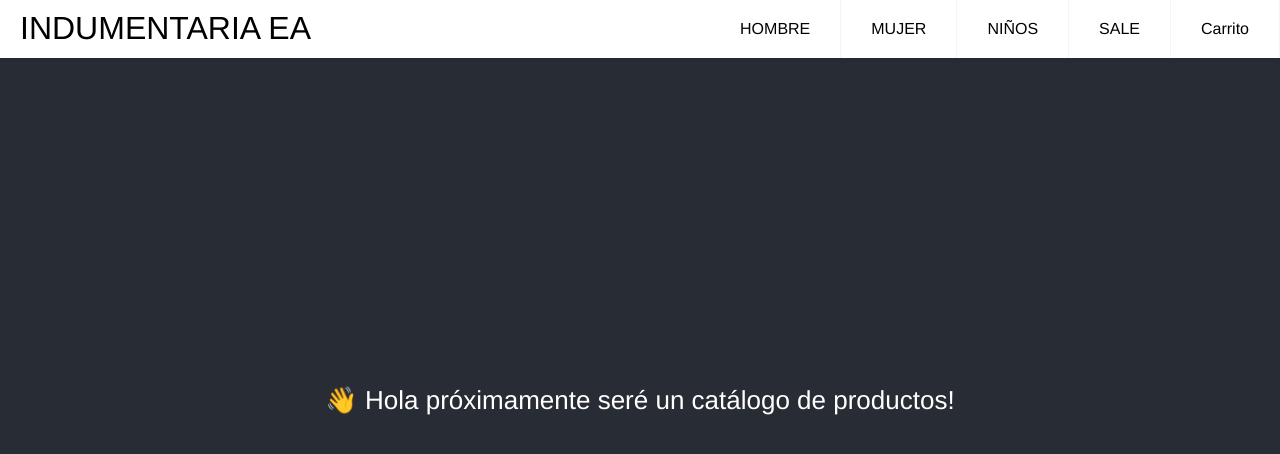
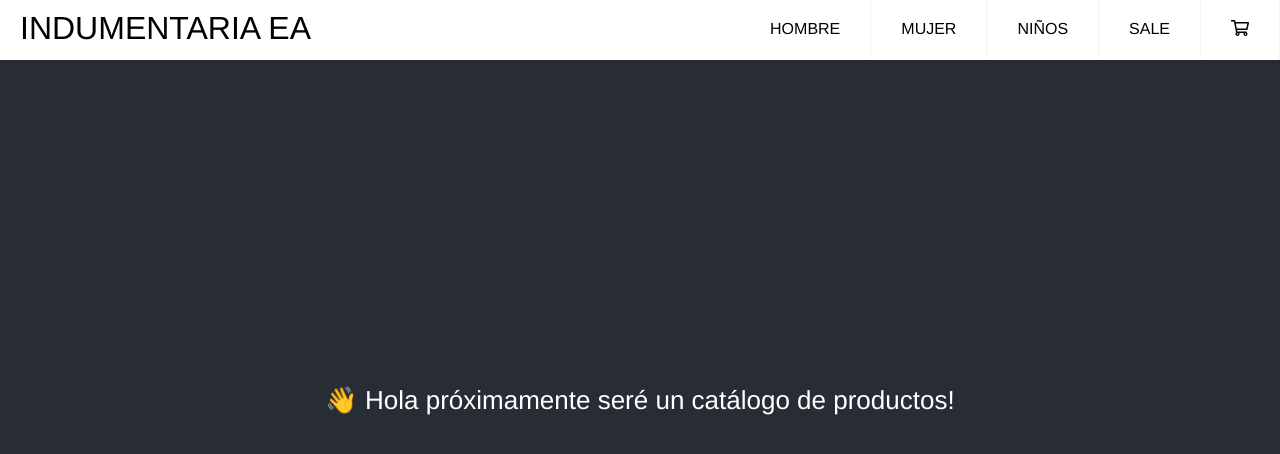
Before and after one commit to emaarias/react_coder_actualizable_proyecto_final, a React (Create React App) app: page / in a window 1280 px wide. Shown: the top 454 px of the page. Built offline with nearby package versions, Linux system fonts and the light colour scheme.

Commit message:
Clase 4 - Class carrito

```diff
--- a/src/components/widget/widget.jsx
+++ b/src/components/widget/widget.jsx
@@ -2,7 +2,15 @@
 
 function Widget() {
   return (
-	<>Carrito</>
+	<>
+  <svg aria-hidden="true" focusable="false" data-prefix="far" data-icon="shopping-cart" role="img"
+                            xmlns="http://www.w3.org/2000/svg" viewBox="0 0 576 512"
+                            className="svg-inline--fa fa-shopping-cart fa-w-18 fa-7x" width="18px">
+                            <path fill="currentColor"
+                                d="M551.991 64H144.28l-8.726-44.608C133.35 8.128 123.478 0 112 0H12C5.373 0 0 5.373 0 12v24c0 6.627 5.373 12 12 12h80.24l69.594 355.701C150.796 415.201 144 430.802 144 448c0 35.346 28.654 64 64 64s64-28.654 64-64a63.681 63.681 0 0 0-8.583-32h145.167a63.681 63.681 0 0 0-8.583 32c0 35.346 28.654 64 64 64 35.346 0 64-28.654 64-64 0-18.136-7.556-34.496-19.676-46.142l1.035-4.757c3.254-14.96-8.142-29.101-23.452-29.101H203.76l-9.39-48h312.405c11.29 0 21.054-7.869 23.452-18.902l45.216-208C578.695 78.139 567.299 64 551.991 64zM208 472c-13.234 0-24-10.766-24-24s10.766-24 24-24 24 10.766 24 24-10.766 24-24 24zm256 0c-13.234 0-24-10.766-24-24s10.766-24 24-24 24 10.766 24 24-10.766 24-24 24zm23.438-200H184.98l-31.31-160h368.548l-34.78 160z"
+                                ></path>
+                        </svg>
+  </>
   )
 }
 
```
